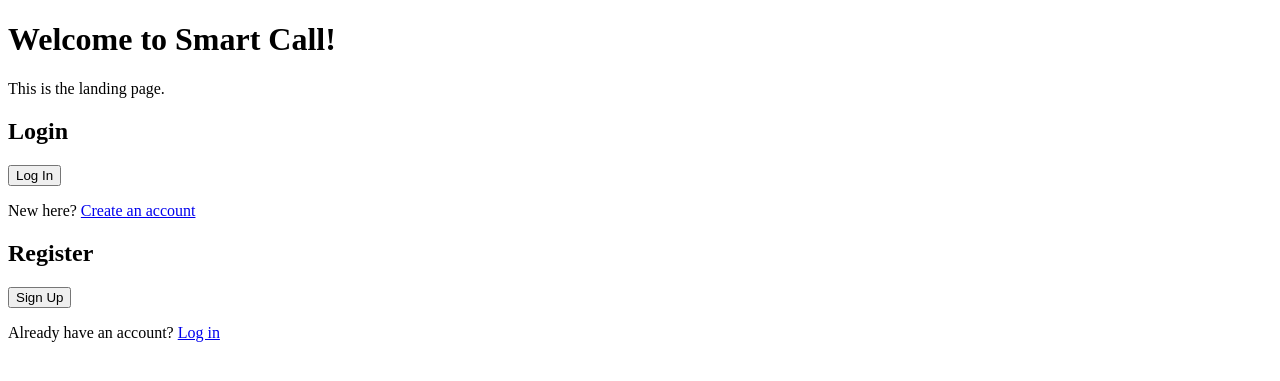
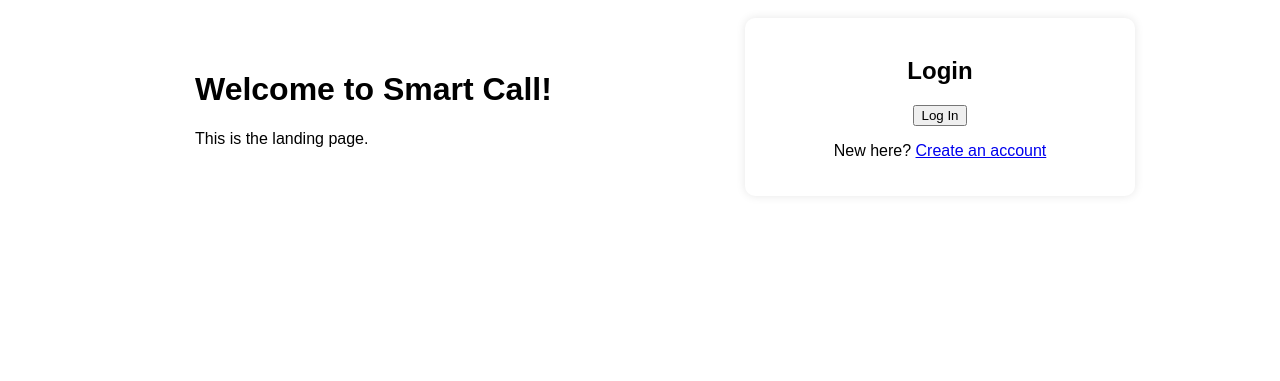
Before and after one commit to KellyLTran/SmartCall, a Django app: page /login/ in a window 1280 px wide. Shown: the top 381 px of the page. Run offline with Django 5.2, Linux system fonts and the light colour scheme.

Commit message:
Stylize the landing page and auth forms

```diff
--- /dev/null
+++ b/smart_call_app/static/css/auth.css
@@ -0,0 +1,34 @@
+
+/* General styling for the page */
+body {
+    font-family: Arial, sans-serif;
+    margin: 0;
+    padding: 0;
+    background-color: white;
+    display: flex;
+    align-items: center;
+    justify-content: center;
+}
+
+/* Left section for landing page info */
+.left-content {
+    flex: 1;
+    padding: 50px;
+    text-align: left;
+    max-width: 500px;
+}
+
+/* Right section box for the authentication forms */
+.auth-box {
+    width: 350px;
+    padding: 20px;
+    background: white;
+    border-radius: 10px;
+    box-shadow: 0 0 10px rgba(0, 0, 0, 0.1);
+    text-align: center;
+}
+
+/* Hide the register form by default */
+.hidden {
+    display: none;
+}
--- a/smart_call_app/templates/landing.html
+++ b/smart_call_app/templates/landing.html
@@ -2,15 +2,21 @@
 <html lang="en">
 <head>
     <title>Smart Call</title>
+    {% load static %}
+    <link rel="stylesheet" type="text/css" href="{% static 'css/auth.css' %}">
 </head>
 <body>
-    <h1>Welcome to Smart Call!</h1>
-    <p>This is the landing page.</p>
 
-    <div class="user_auth">
+    <!-- Welcome message -->
+    <div class="left-content">
+        <h1>Welcome to Smart Call!</h1>
+        <p>This is the landing page.</p>
+    </div>
 
+
+    <div class="auth-box">
         <!-- Login Form -->
-        <div class="box" id="loginBox">
+        <div id="loginBox">
             <h2>Login</h2>
             <form method="post" action="{% url 'login' %}">
                 {% csrf_token %}
@@ -21,7 +27,7 @@
         </div>
 
         <!-- Registeration Form -->
-        <div class="box" id="registerBox">
+        <div class="hidden" id="registerBox">
             <h2>Register</h2>
             <form method="post" action="{% url 'register' %}">
                 {% csrf_token %}
@@ -32,6 +38,7 @@
         </div>
     </div>
 
+    <!-- Toggle the appropriate form for what the user clicks -->
     <script>
         function toggleForms() {
             document.getElementById("loginBox").classList.toggle("hidden");
```
Also changed, not shown: smart_call_app/views.py (+10 -1 lines).
